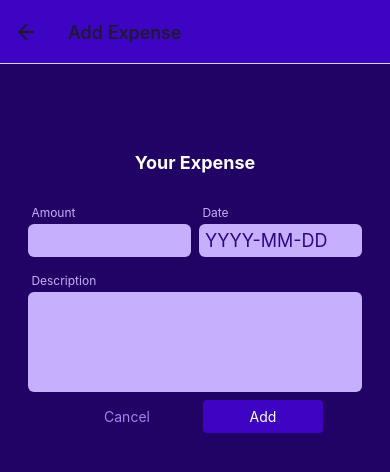
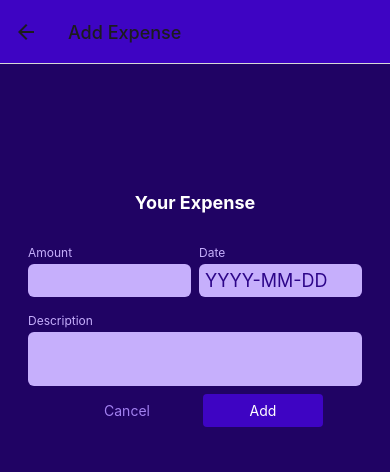
Before and after one commit to gcicchella/ExpensesTrackerApp, a React Native app: screen /ManageExpense in a window 390 px wide. Shown: the top 472 px of the page. Built offline with nearby package versions, Linux system fonts and the light colour scheme.

Commit message:
Aggiunta di bottoni

```diff
--- a/components/ManageExpense/ExpenseForm.js
+++ b/components/ManageExpense/ExpenseForm.js
@@ -1,55 +1,87 @@
-import {Text, StyleSheet, View} from "react-native";
+import Input from "./Input";
+import {View, StyleSheet, Text} from "react-native";
+import {useState} from "react";
+import Button from "../../UI/Button";
 
-import Input from './Input'
+function ExpenseForm({submitButtonLabel, onCancel, onSubmit}){
+    const [inputValues, setInputValues] = useState({
+        amount: '',
+        date: '',
+        description: ''
+    });
 
-function ExpenseForm(){
-    function amountChangeHandler() {
+    function inputChangeHandler(inputIdentifier, enteredValue){
+        setInputValues((currInputValues) => {
+            return{
+                ...currInputValues,
+                [inputIdentifier]: enteredValue
+            }
+        });
+    }
+
+    function submitHandler() {
 
     }
 
-    return (
+    return(
         <View style={styles.form}>
             <Text style={styles.title}>Your Expense</Text>
             <View style={styles.inputsRow}>
-                <Input style={styles.rowInput}
-                    label="Amount" textInputConfig={{
+                <Input style={styles.rowInput} label="Amount" textInputConfig={{
                     keyboardType: 'decimal-pad',
-                    onChangeText: amountChangeHandler,
-                }} />
-                <Input label="Date" textInputConfig={{
+                    onChangeText: inputChangeHandler.bind(this, 'amount'), //il valore verrà passato in automatico sull'attributo enteredValue
+                    value: inputValues.amount
+                }}/>
+
+                <Input style={styles.rowInput} label="Date" textInputConfig={{
                     placeholder: 'YYYY-MM-DD',
                     maxLength: 10,
-                    onChangeText: () => {}
-                }} />
+                    onChangeText: inputChangeHandler.bind(this, 'date'), //il valore verrà passato in automatico sull'attributo enteredValue
+                    value: inputValues.date
+                }}/>
             </View>
-
             <Input label="Description" textInputConfig={{
                 multiline: true,
-                // autoCapitalize: 'none'
-                // autoCorrect: false
+                onChangeText: inputChangeHandler.bind(this, 'description'), //il valore verrà passato in automatico sull'attributo enteredValue
+                value: inputValues.description
+                // autoCorrect: false, //true di default
+                // autoCapitalize: 'words', //sentences di default
             }}/>
+            <View style={styles.buttons}>
+                <Button style={styles.button} mode="flat" onPressButton={onCancel}>Cancel</Button>
+                <Button style={styles.button} onPressButton={submitHandler}>{submitButtonLabel}</Button>
+            </View>
         </View>
-    );
+    )
 }
 
 export default ExpenseForm;
 
 const styles = StyleSheet.create({
-    form: {
-      marginTop: 40
+    form:{
+        marginTop: 80
     },
     title: {
-      fontSize: 18,
-      fontWeight: 'bold',
-      color: 'white',
-       marginVertical: 24,
-        textAlign: "center"
+        fontSize: 18,
+        fontWeight: 'bold',
+        color: 'white',
+        marginVertical: 24,
+        textAlign: 'center'
     },
     inputsRow: {
-        flexDirection:'row',
+        flexDirection: 'row',
         justifyContent: 'space-between'
     },
     rowInput: {
         flex: 1
+    },
+    buttons: {
+        flexDirection: "row",
+        justifyContent: "center",
+        alignItems: "center"
+    },
+    button: {
+        minWidth: 120,
+        marginHorizontal: 8
     }
-});
+})
--- a/components/ManageExpense/Input.js
+++ b/components/ManageExpense/Input.js
@@ -1,20 +1,21 @@
 import {StyleSheet, Text, TextInput, View} from "react-native";
 import {GlobalStyles} from "../../constants/styles";
+
 
 function Input({label, style, textInputConfig}){
 
     const inputStyles = [styles.input];
 
-    if (textInputConfig && textInputConfig.multiline){
-        inputStyles.push(styles.inputMultiline)
+    if(textInputConfig && textInputConfig.multiline) {
+        inputStyles.push(styles.inputMultiline);
     }
 
-    return (
+    return(
         <View style={[styles.inputContainer, style]}>
-            <Text style={styles.label}> {label} </Text>
-            <TextInput style={inputStyles} {...textInputConfig} />
+            <Text style={styles.label}>{label}</Text>
+            <TextInput style={styles.input} {...textInputConfig}/>
         </View>
-    );
+    )
 }
 
 export default Input;
@@ -22,8 +23,7 @@ export default Input;
 const styles = StyleSheet.create({
     inputContainer: {
         marginHorizontal: 4,
-        marginVertical: 8,
-        flex: 1
+        marginVertical: 8
     },
     label: {
         fontSize: 12,
@@ -32,13 +32,13 @@ const styles = StyleSheet.create({
     },
     input: {
         backgroundColor: GlobalStyles.colors.primary100,
+        color: GlobalStyles.colors.primary700,
         padding: 6,
         borderRadius: 6,
-        fontSize: 18,
-        color: GlobalStyles.colors.primary700
+        fontSize: 18
     },
-    inputMultiline: {
+    inputMultiline:{
         minHeight: 100,
-        textAlignVertical: 'top'
+        textAlignVertical: 'top',
     }
-});
+})
--- a/screens/ManageExpense.js
+++ b/screens/ManageExpense.js
@@ -50,12 +50,11 @@ function ManageExpense({route, navigation}){
 
     return (
        <View style={styles.container}>
-           <ExpenseForm />
-           <View style={styles.buttons}>
-               <Button style={styles.button} mode="flat" onPress={cancelHandler}> Cancel </Button>
-               <Button style={styles.button} onPress={confirmHandler}>{isEditing ? 'Update' : 'Add'}</Button>
-           </View>
-           {isEditing &&
+           <ExpenseForm
+               submitButtonLabel={isEditing ? 'Update' : 'Add'}
+               onCancel={cancelHandler}
+           />
+           {isEditing && (
                <View style={styles.deleteContainer}>
                    <IconButton
                        icon="trash"
@@ -64,7 +63,7 @@ function ManageExpense({route, navigation}){
                        onPress={deleteExpenseHandler}
                    />
                </View>
-           }
+           )}
        </View>
     );
 }
@@ -83,14 +82,5 @@ const styles = StyleSheet.create({
         borderTopWidth: 2,
         borderTopColor: GlobalStyles.colors.primary200,
         alignItems: 'center'
-    },
-    buttons: {
-        flexDirection: 'row',
-        justifyContent: 'center',
-        alignItems: 'center'
-    },
-    button: {
-        minWidth: 120,
-        marginHorizontal: 8
     }
 });
```
